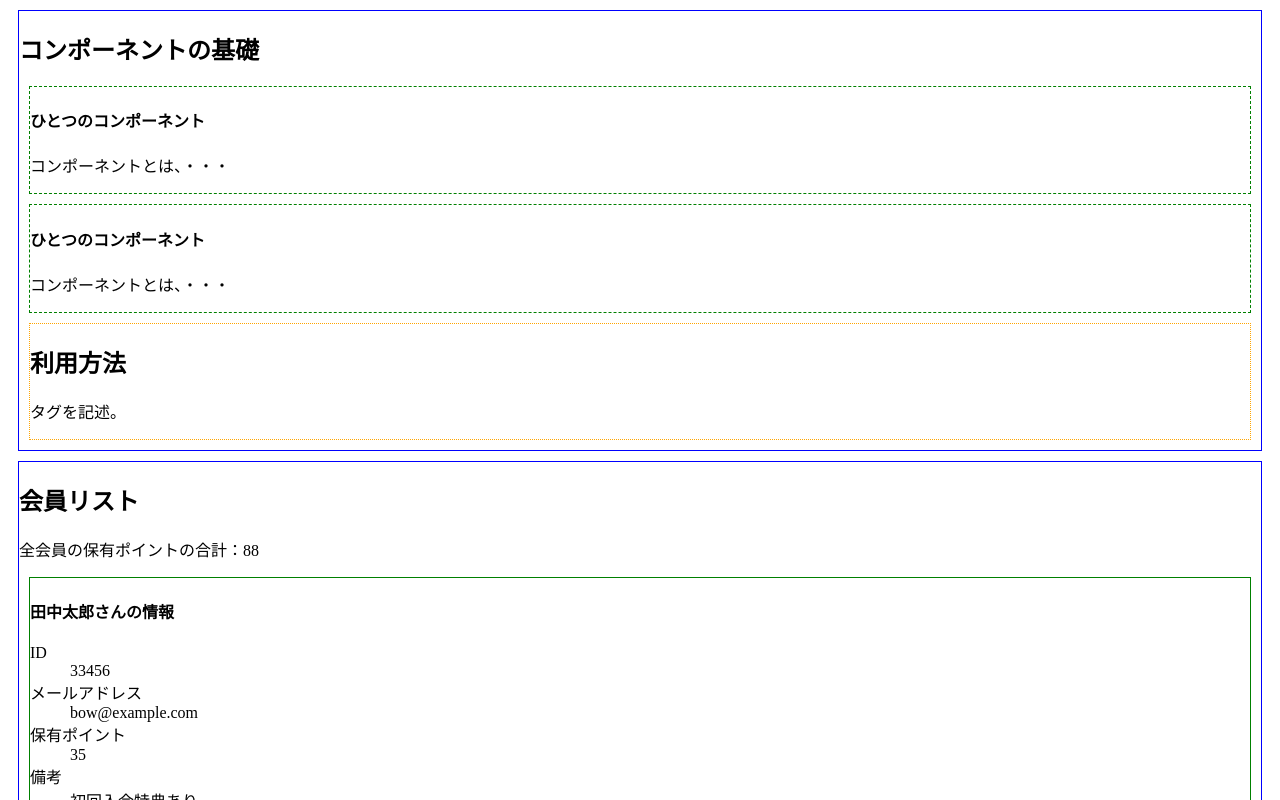
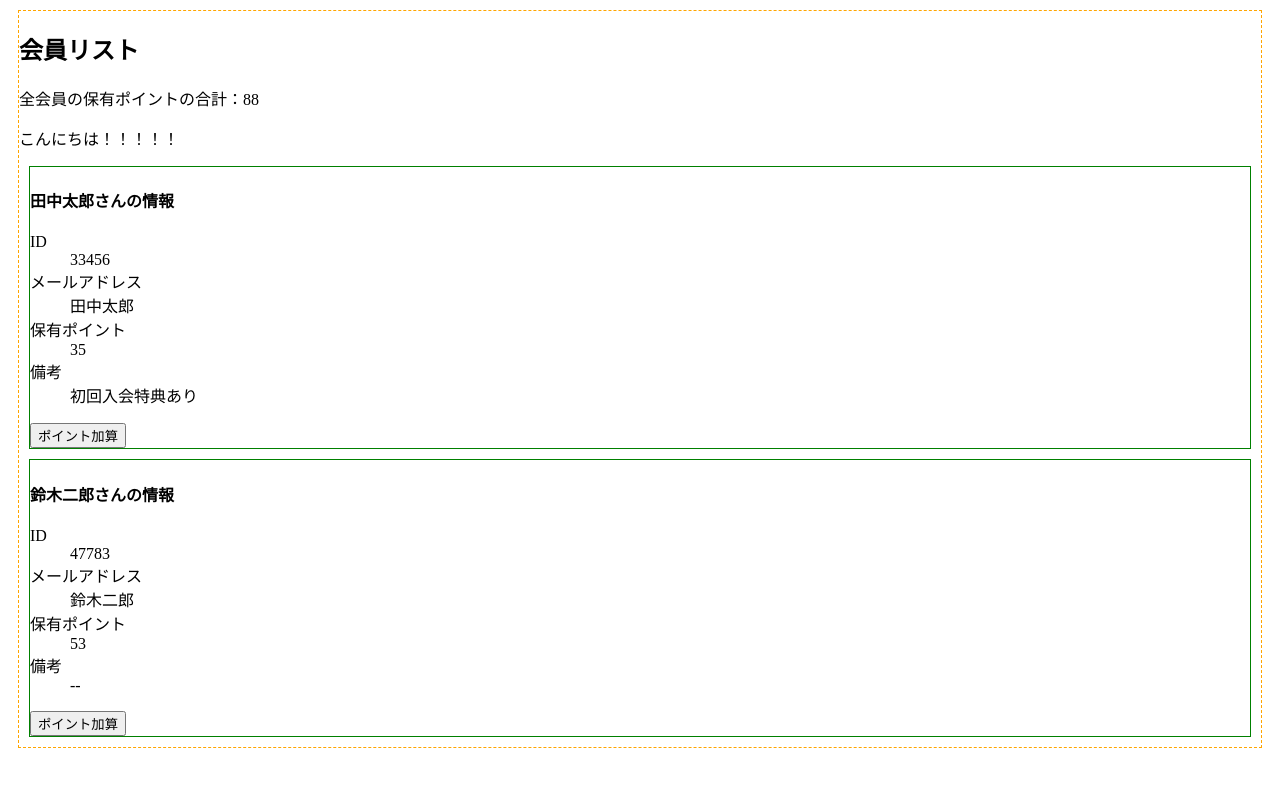
Before and after one commit to MikiyaYamaguchi/nuxt-practice-app, a Nuxt app: page / in a window 1280 px wide. Shown: the top 800 px of the page. Built offline with nearby package versions, Linux system fonts and the light colour scheme.

Commit message:
useState関数でステート管理について学習

```diff
--- a/app/app.vue
+++ b/app/app.vue
@@ -1,14 +1,15 @@
 <script setup lang="ts">
-import { computed } from "vue";
+import type { Member } from "./interfaces";
 
-//会員リストデータを用意
+//会員情報をステートとして用意
+useState<Map<number, Member>>("memberList", (): Map<number, Member> => {
   const memberListInit = new Map<number, Member>();
   memberListInit.set(33456, {
     id: 33456,
     name: "田中太郎",
     email: "bow@example.com",
     points: 35,
-  note: "初回入会特典あり。",
+    note: "初回入会特典あり",
   });
   memberListInit.set(47783, {
     id: 47783,
@@ -16,63 +17,14 @@ memberListInit.set(47783, {
     email: "mue@example.com",
     points: 53,
   });
-const memberList = ref(memberListInit);
-
-//会員リスト内の全会員のポイント合計の算出プロパティ
-const totalPoints = computed((): number => {
-  let total = 0;
-  for (const member of memberList.value.values()) {
-    total += member.points;
-  }
-  return total;
+  return memberListInit;
 });
-
-//Emitにより実行されるメソッド
-const onIncrementPoint = (id: number): void => {
-  //処理関数のidに該当する会員情報オブジェクトを取得
-  const member = memberList.value.get(id);
-  //会員情報オブジェクトが存在するなら。。。
-  if (member != undefined) {
-    member.points++;
-  }
-};
-
-//会員情報インターフェース
-interface Member {
-  id: number;
-  name: string;
-  email: string;
-  points: number;
-  note?: string;
-}
+useState<string>("message", (): string => {
+  const messageInit = "こんにちは！！！！！";
+  return messageInit;
+});
 </script>
 
 <template>
-  <section>
-    <h1>コンポーネントの基礎</h1>
-    <OneSection />
-    <OneSection />
-    <PartsTheSupplement />
-  </section>
-  <section>
-    <h1>会員リスト</h1>
-    <p>全会員の保有ポイントの合計：{{ totalPoints }}</p>
-    <OneMember
-      v-for="[id, member] in memberList"
-      v-bind:key="id"
-      v-bind:id="id"
-      v-bind:name="member.name"
-      v-bind:email="member.email"
-      v-bind:points="member.points"
-      v-bind:note="member.note"
-      v-on:incrementPoint="onIncrementPoint"
-    />
-  </section>
+  <TheBaseSection />
 </template>
-
-<style>
-section {
-  border: blue 1px solid;
-  margin: 10px;
-}
-</style>
--- a/app/components/OneMember.vue
+++ b/app/components/OneMember.vue
@@ -1,29 +1,23 @@
 <script setup lang="ts">
+import type { Member } from "../interfaces";
+
 //Propsインターフェースの定義
 interface Props {
   id: number;
-  name: string;
-  email: string;
-  points: number;
-  note?: string;
 }
-
-//Emits型を定義
-type Emits = {
-  //プロパティ名には、親コンポーネント側のv-onディレクティブに設定するイベント名を付ける。
-  //プロパティの値には、ラベル付きタプルを設定する。親コンポーネントにデータを渡すための引数を設定。
-  incrementPoint: [id: number];
-};
 
 //Porpsオブジェクトの設定
 const props = defineProps<Props>();
 
-//Emitの設定
-const emit = defineEmits<Emits>();
+//会員リストをステートから取得
+const memberList = useState<Map<number, Member>>("memberList");
+
+//該当する会員情報の取得
+const member = memberList.value.get(props.id) as Member;
 
 //Propsのnoteを加工する算出プロパティ
 const localNote = computed((): string => {
-  let localNote = props.note;
+  let localNote = member.note;
   if (localNote == undefined) {
     localNote = "--";
   }
@@ -32,20 +26,20 @@ const localNote = computed((): string => {
 
 //[ポイント加算]ボタンをクリックした時のメソッド
 const pointUp = (): void => {
-  emit("incrementPoint", props.id);
+  member.points++;
 };
 </script>
 
 <template>
   <section class="box">
-    <h4>{{ name }}さんの情報</h4>
+    <h4>{{ member.name }}さんの情報</h4>
     <dl>
       <dt>ID</dt>
       <dd>{{ id }}</dd>
       <dt>メールアドレス</dt>
-      <dd>{{ email }}</dd>
+      <dd>{{ member.name }}</dd>
       <dt>保有ポイント</dt>
-      <dd>{{ points }}</dd>
+      <dd>{{ member.points }}</dd>
       <dt>備考</dt>
       <dd>{{ localNote }}</dd>
     </dl>
--- /dev/null
+++ b/app/components/TheBaseSection.vue
@@ -0,0 +1,32 @@
+<script setup lang="ts">
+import type { Member } from "../interfaces";
+
+//会員情報リストをステートから取得
+const memberList = useState<Map<number, Member>>("memberList");
+const message = useState<string>("message");
+
+//保有ポイントの合計の算出プロパティ
+const totalPoints = computed((): number => {
+  let total = 0;
+  for (const member of memberList.value.values()) {
+    total += member.points;
+  }
+  return total;
+});
+</script>
+
+<template>
+  <section>
+    <h1>会員リスト</h1>
+    <p>全会員の保有ポイントの合計：{{ totalPoints }}</p>
+    <p>{{ message }}</p>
+    <OneMember v-for="id in memberList.keys()" v-bind:key="id" v-bind:id="id" />
+  </section>
+</template>
+
+<style scoped>
+section {
+  border: orange 1px dashed;
+  margin: 10px;
+}
+</style>
--- /dev/null
+++ b/app/interfaces.ts
@@ -0,0 +1,7 @@
+export interface Member {
+	id: number,
+	name: string,
+	email: string,
+	points: number,
+	note?: string
+}
```
Lines whose indentation alone changed are shown as unchanged.
